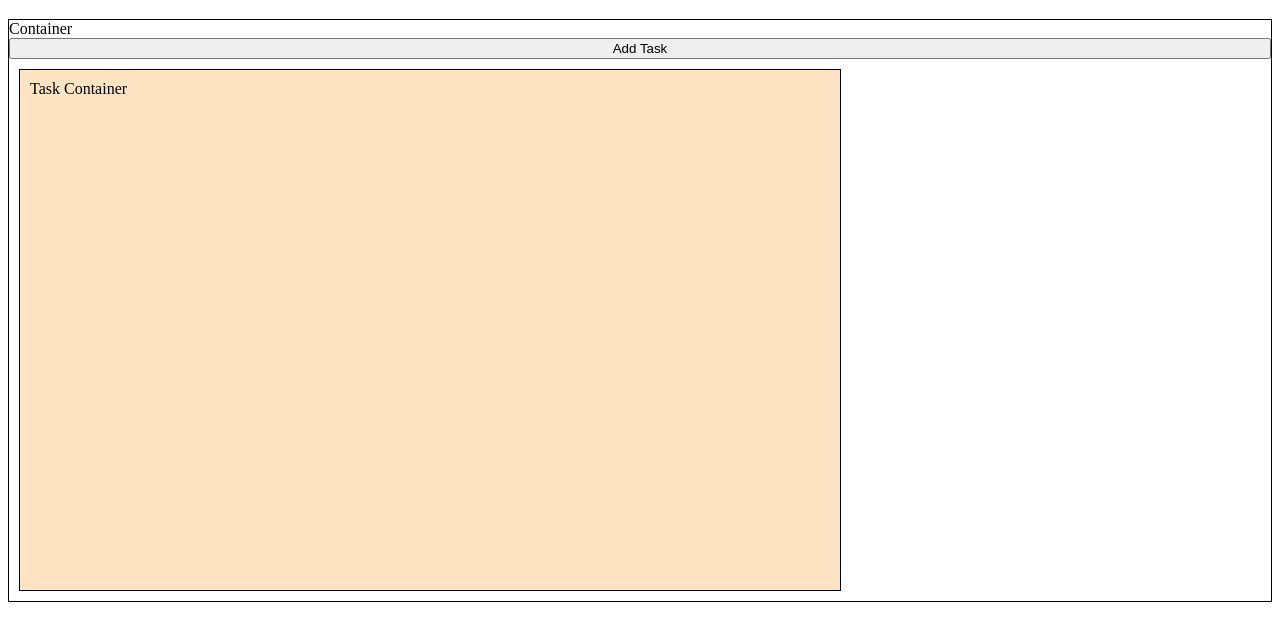
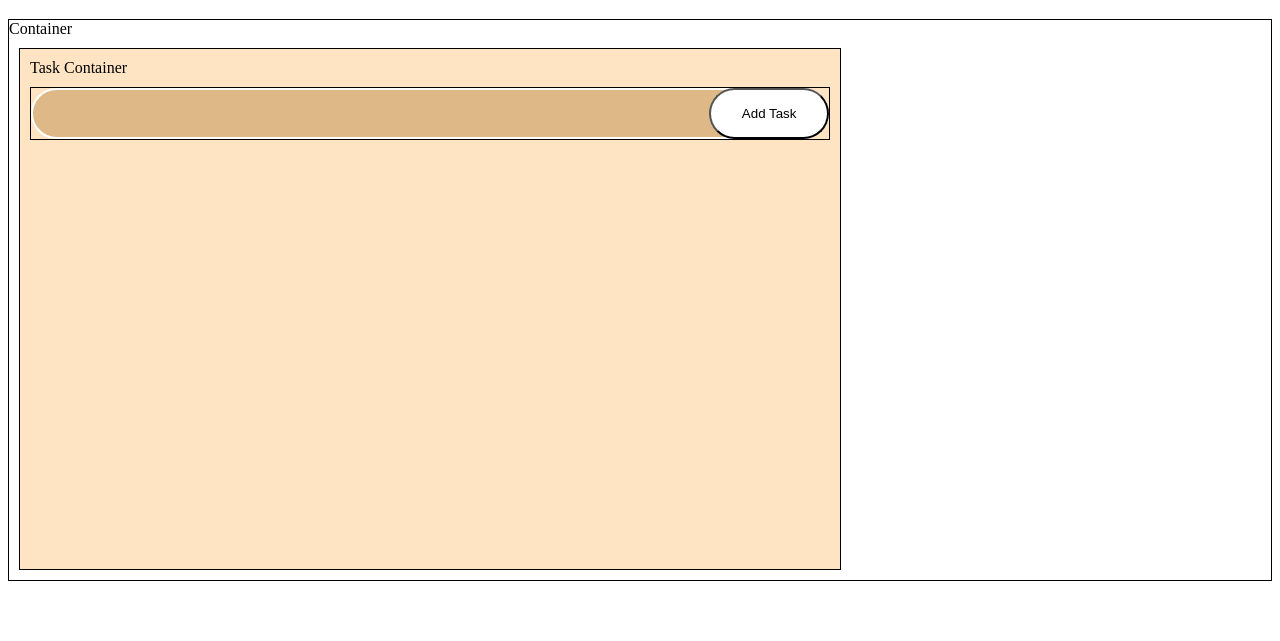
Before and after one commit to TahoTaho/To-do-list, a plain HTML site: page index.html in a window 1280 px wide. Shown: the part 61-702 px from the top of the page. Drawn offline with Linux system fonts and the light colour scheme.

Commit message:
Added a container for the input field and add task button

```diff
--- a/index.html
+++ b/index.html
@@ -10,9 +10,16 @@
 <body>
     <h1>To Do List Project</h1>
     <div class="container"> Container
-        <button id="add-task">Add Task</button>
         <div class="task-container">Task Container
+            <div class="add-task-field">
+                <input type="text">
+                <button id="add-task">Add Task</button>
+            </div>
+
         </div>
     </div>
+
+
+
 </body>
 </html>
```
